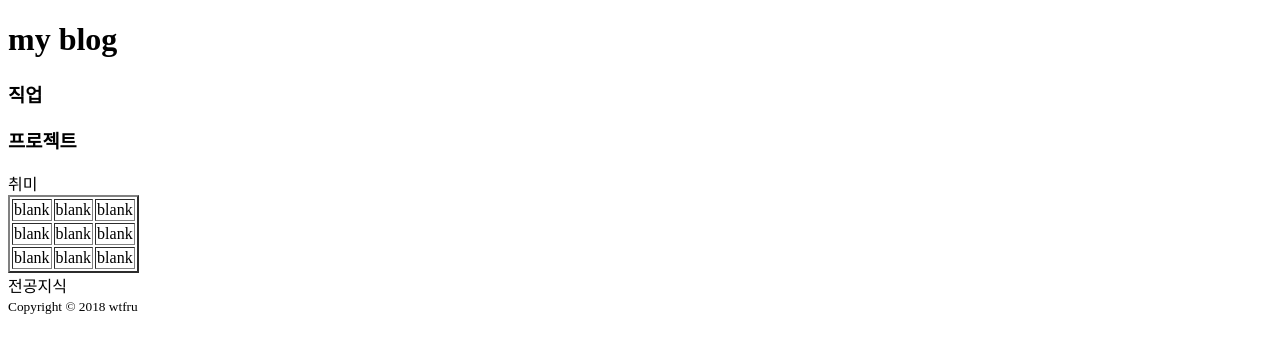
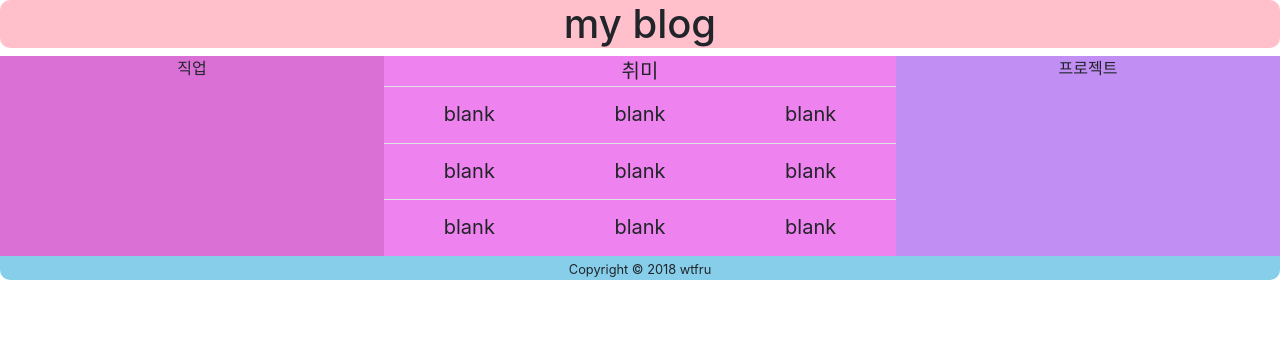
Before and after one commit to wtfru/wtfru.github.io, a plain HTML site: page index.html in a window 1280 px wide. Drawn offline with nearby package versions, Linux system fonts and the light colour scheme.

Commit message:
Update index.html

```diff
--- a/index.html
+++ b/index.html
@@ -3,14 +3,19 @@
     <head>
         <meta charset="UTF-8">
         <title>wtfru</title>
+        <meta name="viewport" content="width=device-width, initial-scale=1">
+        <link rel="stylesheet" href="https://maxcdn.bootstrapcdn.com/bootstrap/4.0.0/css/bootstrap.min.css">
+        <script src="https://ajax.googleapis.com/ajax/libs/jquery/3.3.1/jquery.min.js"></script>
+        <script src="https://cdnjs.cloudflare.com/ajax/libs/popper.js/1.12.9/umd/popper.min.js"></script>
+        <script src="https://maxcdn.bootstrapcdn.com/bootstrap/4.0.0/js/bootstrap.min.js"></script>
+        <link rel="stylesheet" href="github_1.css" type="text/css">
     </head>
     <body>
         <h1>my blog</h1>
-        <h3>직업</h3>
-        <h3>프로젝트</h3>
-        <section>
+        <section id="sec1">직업</section>
+        <section id="sec2">
             취미
-            <table border="2">
+            <table class="table table-hover">
                 <tr>
                     <td>blank</td>
                     <td>blank</td>
@@ -28,9 +33,7 @@
                 </tr>
             </table>
         </section>
-        <section>
-            전공지식
-        </section>
+        <section id="sec3">프로젝트</section>
     </body>
     <footer>
         <small>
```
